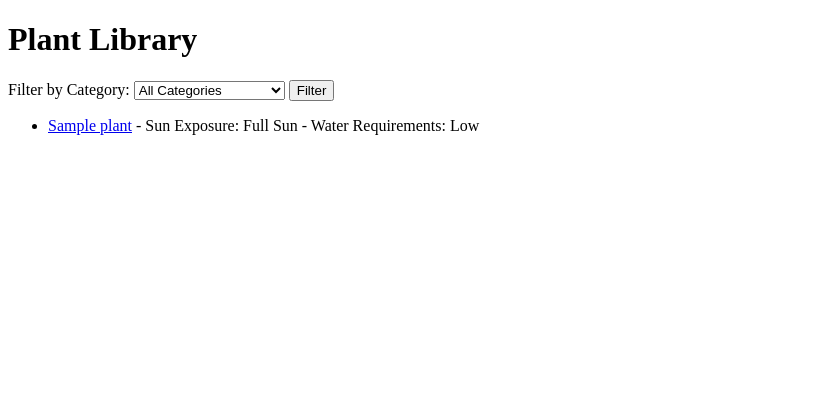
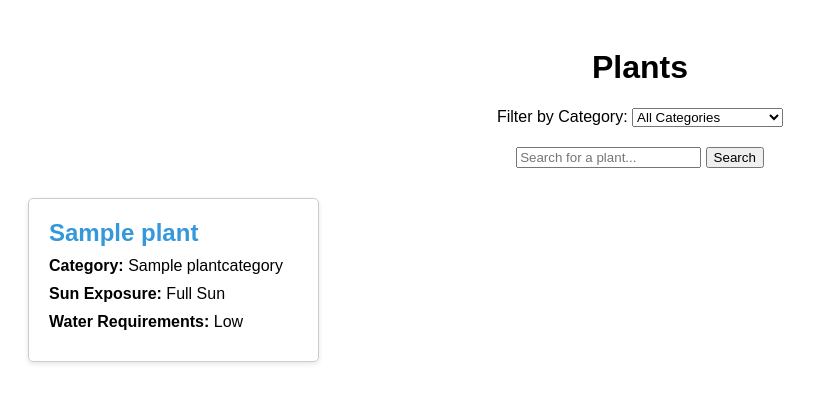
Before and after one commit to gashug/ShambaScape, a Django app: page /plants/ in a window 1280 px wide. Shown: the top 403 px of the page, without its empty margins (0-838 px from the left). Run offline with Django 5.2, Linux system fonts and the light colour scheme; tables that the repository leaves empty hold one stand-in row (values such as "Sample post").

Commit message:
updated plants app views and templates

```diff
--- /dev/null
+++ b/plants/static/plants/css/plant_list.css
@@ -0,0 +1,46 @@
+/* Basic styling for plant list */
+body {
+    font-family: Arial, sans-serif;
+    padding: 20px;
+}
+
+h1 {
+    text-align: center;
+}
+
+.filter-section, .search-section {
+    margin: 20px 0;
+    text-align: center;
+}
+
+.plant-list {
+    display: grid;
+    grid-template-columns: repeat(auto-fill, minmax(250px, 1fr));
+    gap: 20px;
+    margin-top: 30px;
+}
+
+.plant-card {
+    border: 1px solid #ccc;
+    padding: 20px;
+    border-radius: 5px;
+    box-shadow: 0 2px 5px rgba(0, 0, 0, 0.1);
+}
+
+.plant-card h2 {
+    margin: 0;
+    font-size: 1.5rem;
+}
+
+.plant-card p {
+    margin: 10px 0;
+}
+
+.plant-card a {
+    text-decoration: none;
+    color: #3498db;
+}
+
+.plant-card a:hover {
+    color: #2ecc71;
+}
--- a/plants/templates/plants/plant_list.html
+++ b/plants/templates/plants/plant_list.html
@@ -1,32 +1,52 @@
+{% load static %}
 <!DOCTYPE html>
 <html lang="en">
 <head>
     <meta charset="UTF-8">
     <meta name="viewport" content="width=device-width, initial-scale=1.0">
-    <title>Plant Library</title>
+    <title>Plant List</title>
+    <link rel="stylesheet" href="{% static 'plants/css/plant_list.css' %}">
 </head>
 <body>
-    <h1>Plant Library</h1>
+    <h1>Plants</h1>
 
-    <form method="GET">
+    <!-- Filter by category -->
+    <div class="filter-section">
+        <form method="GET" action="{% url 'plant_list' %}">
             <label for="category">Filter by Category:</label>
-        <select name="category" id="category">
+            <select name="category" id="category" onchange="this.form.submit()">
                 <option value="">All Categories</option>
                 {% for category in categories %}
-                <option value="{{ category.id }}">{{ category.name }}</option>
+                    <option value="{{ category.id }}" {% if request.GET.category == category.id|stringformat:"s" %}selected{% endif %}>
+                        {{ category.name }}
+                    </option>
                 {% endfor %}
             </select>
-        <button type="submit">Filter</button>
         </form>
+    </div>
 
-    <ul>
+    <!-- Search bar -->
+    <div class="search-section">
+        <form method="GET" action="{% url 'plant_list' %}">
+            <input type="text" name="search" placeholder="Search for a plant..." value="{{ request.GET.search }}">
+            <button type="submit">Search</button>
+        </form>
+    </div>
+
+    <!-- Plant list -->
+    <div class="plant-list">
+        {% if plants %}
             {% for plant in plants %}
-            <li>
-                <a href="{% url 'plant_detail' plant.id %}">{{ plant.name }}</a> -
-                Sun Exposure: {{ plant.get_sun_exposure_display }} -
-                Water Requirements: {{ plant.get_water_requirements_display }}
-            </li>
+                <div class="plant-card">
+                    <h2><a href="{% url 'plant_detail' plant.id %}">{{ plant.name }}</a></h2>
+                    <p><strong>Category:</strong> {{ plant.category.name }}</p>
+                    <p><strong>Sun Exposure:</strong> {{ plant.get_sun_exposure_display }}</p>
+                    <p><strong>Water Requirements:</strong> {{ plant.get_water_requirements_display }}</p>
+                </div>
             {% endfor %}
-    </ul>
+        {% else %}
+            <p>No plants found.</p>
+        {% endif %}
+    </div>
 </body>
 </html>
--- a/plants/views.py
+++ b/plants/views.py
@@ -1,13 +1,19 @@
 from django.shortcuts import render
 from .models import Plant, PlantCategory
 
-# View to list all plants and optionally filter by category
+# View to list all plants and optionally filter by category and search by name
 def plant_list(request):
     category_id = request.GET.get('category')  # Get the selected category from the query string
+    search_query = request.GET.get('search')  # Get the search query from the query string
+
+    plants = Plant.objects.all()
+
     if category_id:
-        plants = Plant.objects.filter(category_id=category_id)  # Filter by category
-    else:
-        plants = Plant.objects.all()  # Show all plants if no filter is applied
+        plants = plants.filter(category_id=category_id)  # Filter by category
+
+    if search_query:
+        plants = plants.filter(Q(name__icontains=search_query))  # Filter by search query
+
     categories = PlantCategory.objects.all()  # Get all plant categories
     return render(request, 'plants/plant_list.html', {'plants': plants, 'categories': categories})
 
```
Lines whose indentation alone changed are shown as unchanged.
